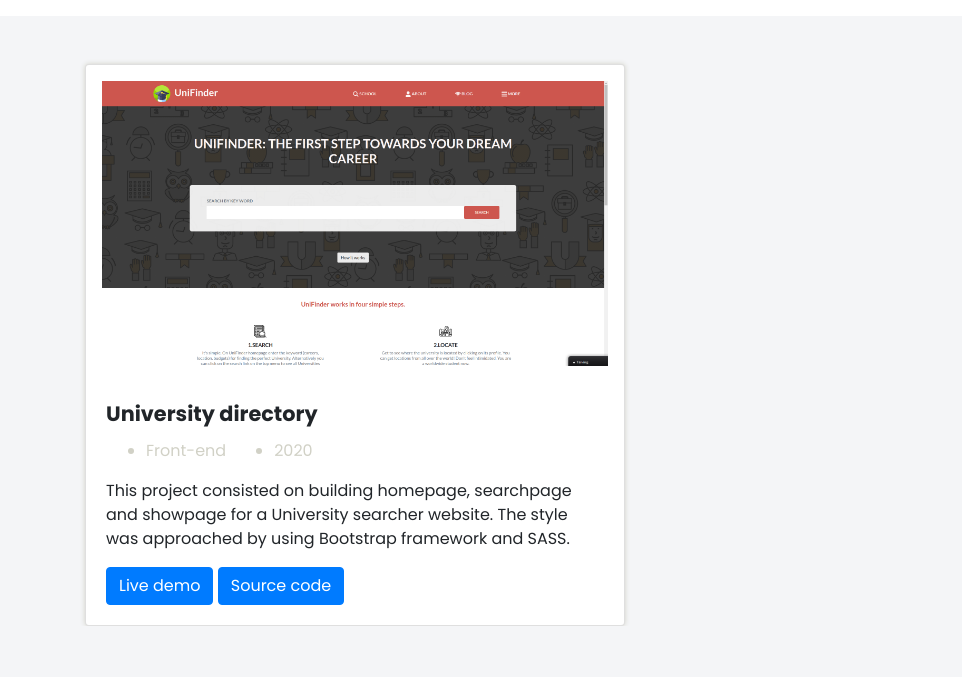
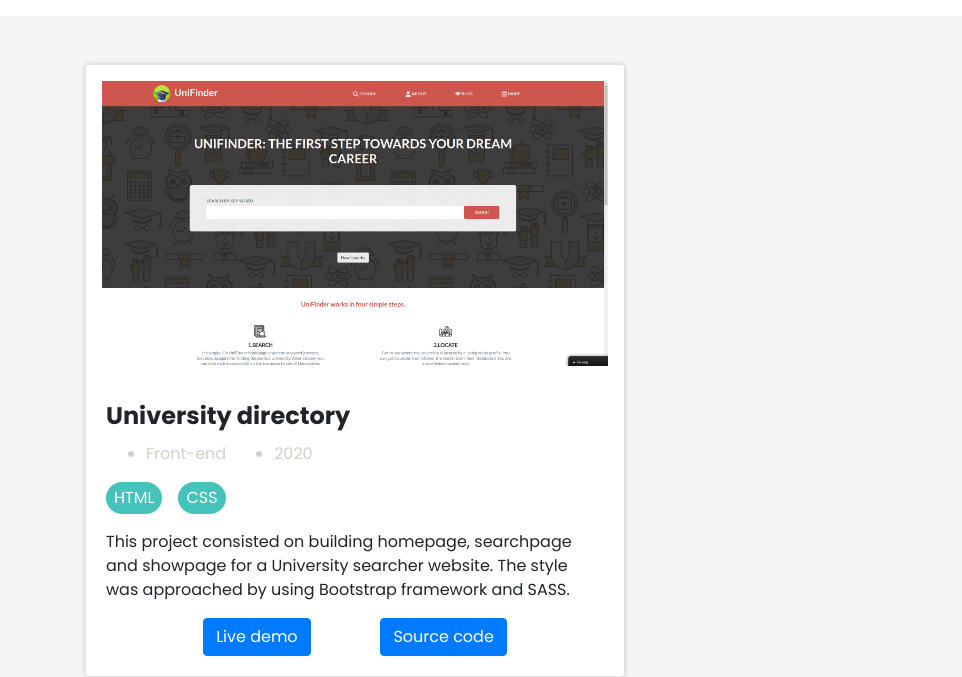
Before and after one commit to AlduLonghi/portfolio, a plain HTML site: page index.html in a window 1280 px wide. Shown: the part 504-1181 px from the top of the page, without its empty margins (0-962 px from the left). Before the commit the page ends 1130 px from the top, so only its background shows below. Drawn offline with nearby package versions, Linux system fonts and the light colour scheme.

Commit message:
Fix linter errors

```diff
--- a/css/style.scss
+++ b/css/style.scss
@@ -69,11 +69,16 @@ header p {
 }
 
 .projects-card h5 {
-    font-size: 1.3rem;
+    font-size: 1.5rem;
 }
 
 .projects-card ul {
     color: $brown-color;
+}
+
+.tags {
+    background-color: $turquoise-color;
+    color: white;
 }
 
 @media screen and (min-width: 480px) {
--- a/index.html
+++ b/index.html
@@ -50,8 +50,12 @@
                           <li class="mr-5">Front-end</li>
                           <li>2020</li>
                       </ul>
+                      <div class="d-flex">
+                          <p class="rounded-pill tags px-2 py-1 mr-3">HTML</p>
+                          <p class="rounded-pill tags px-2 py-1">CSS</p>
+                      </div>
                       <p class="card-text">This project consisted on building homepage, searchpage and showpage for a University searcher website. The style was approached by using Bootstrap framework and SASS.</p>
-                      <div>
+                      <div class="d-flex justify-content-around w-75 mx-auto">
                         <a href="#" class="btn btn-primary">Live demo</a>
                         <a href="#" class="btn btn-primary">Source code</a>
                       </div>
```
Also changed, not shown: css/style.css, 1 other file.
